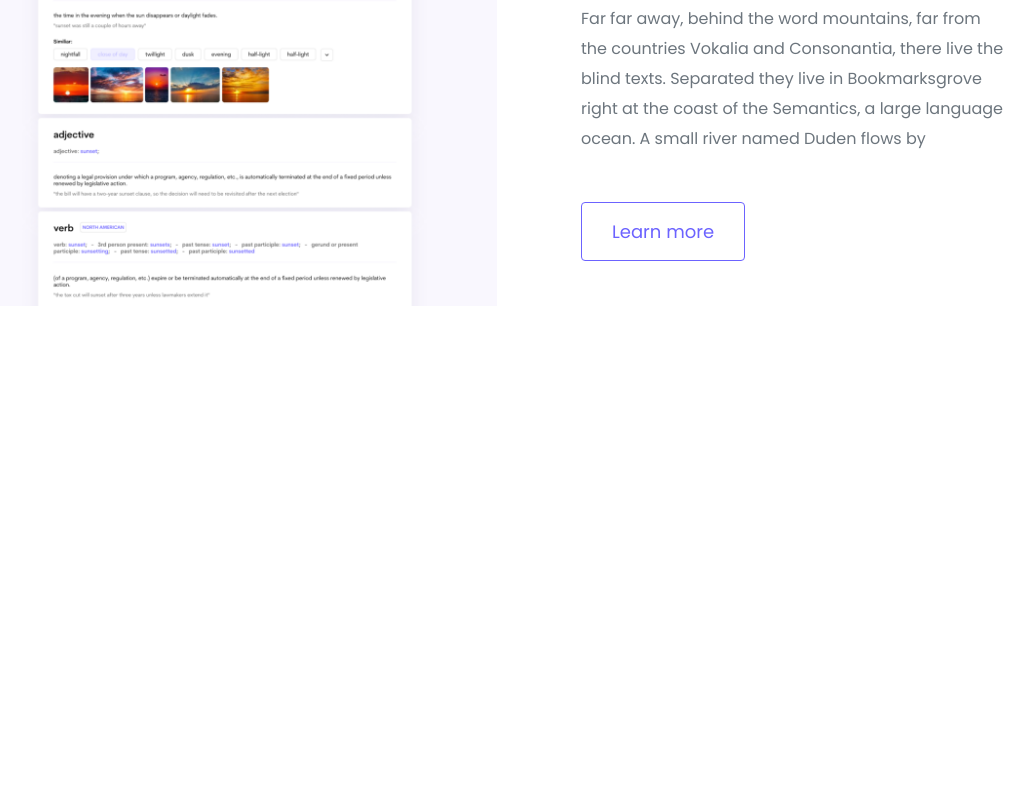
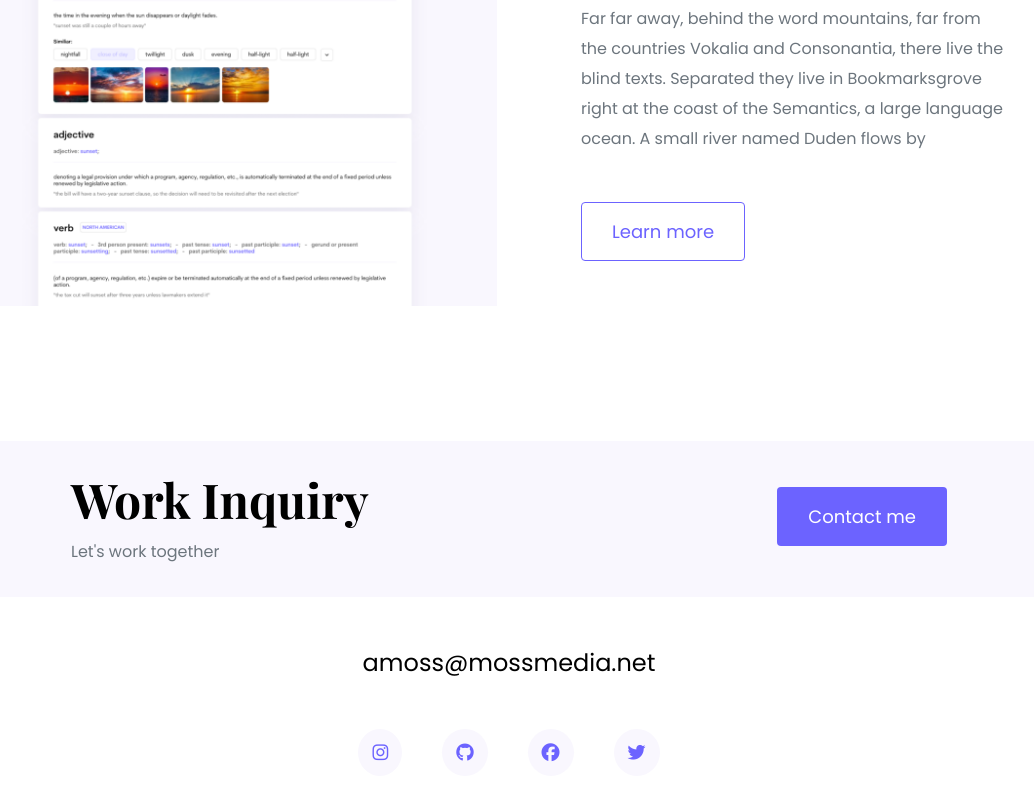
Before and after one commit to ambermoss/portfolio-project, a plain HTML site: page index.html in a window 1280 px wide. Shown: the part 2433-3233 px from the top of the page, without its empty margins (131-1165 px from the left). Before the commit the page ends 2862 px from the top, so only its background shows below. Drawn offline with nearby package versions, Linux system fonts and the light colour scheme.

Commit message:
added footer

```diff
--- a/index.html
+++ b/index.html
@@ -133,6 +133,39 @@
           </div>
         </div>
       </div>
+
+      <footer>
+        <div
+          class="contact-box d-flex justify-content-between mb-5 d-none d-md-flex"
+        >
+          <div>
+            <h4>Work Inquiry</h4>
+            <p class="text-muted">Let's work together</p>
+          </div>
+          <div>
+            <a href="" class="btn btn-branding mt-3">Contact me</a>
+          </div>
+        </div>
+        <div class="d-flex justify-content-center mb-5">
+          <a hreft="mailto:amoss@mossmedia.net" class="email-link"
+            >amoss@mossmedia.net
+          </a>
+        </div>
+        <div class="social-links d-flex justify-content-center">
+          <a href="https://www.instagram.com/mossmadness6" target="_blank">
+            <i class="fab fa-instagram"></i>
+          </a>
+          <a href="https://www.github.com/ambermoss" target="_blank">
+            <i class="fab fa-github"></i>
+          </a>
+          <a href="https://www.facebook.com/amberrmoss" target="_blank">
+            <i class="fab fa-facebook"></i>
+          </a>
+          <a href="https://www.twitter.com/themossmadness" target="_blank">
+            <i class="fab fa-twitter"></i>
+          </a>
+        </div>
+      </footer>
     </div>
   </body>
 </html>
--- a/styles/portfolio.css
+++ b/styles/portfolio.css
@@ -27,6 +27,10 @@ h1 {
 
 h2 {
   font-size: 64px;
+}
+
+h4 {
+  font-size: 48px;
 }
 
 p {
@@ -135,6 +139,46 @@ nav li.active a {
   color: var(--branding-color);
 }
 
+footer {
+  margin: 60px 0;
+}
+
+footer .contact-box {
+  background-color: var(--secondary-color);
+  padding: 30px 120px;
+  border-radius: 10px;
+}
+
+footer .contact-box p {
+  margin: 0;
+}
+
+footer .email-link {
+  text-decoration: none;
+  color: black;
+  font-size: 24px;
+  text-align: center;
+}
+
+footer .email-link:hover {
+  color: var(--branding-color);
+}
+
+footer .social-links a {
+  margin: 0 20px;
+  color: var(--branding-color);
+  background-color: var(--secondary-color);
+  padding: 10px 14px;
+  border-radius: 50%;
+  font-size: 18px;
+  transition: all 100ms ease-in-out;
+}
+
+footer .social-links a:hover {
+  color: white;
+  background: var(--branding-color);
+}
+
 @media (max-width: 900px) {
   h1 {
     font-size: 44px;
@@ -143,6 +187,10 @@ nav li.active a {
 
   h2 {
     font-size: 44px;
+  }
+
+  h4 {
+    font-size: 26px;
   }
 
   .hero {
```
